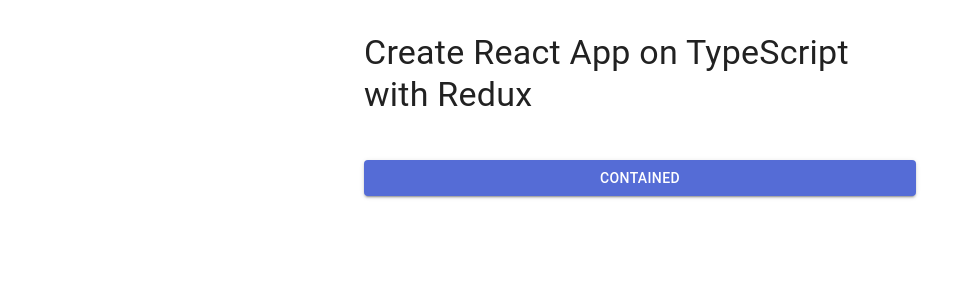
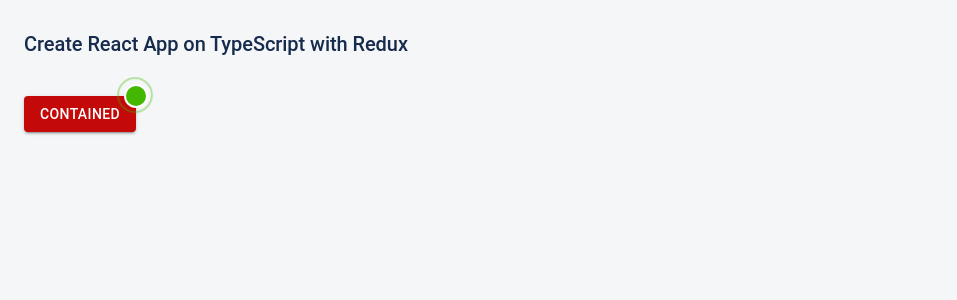
Before and after one commit to Sherzod19911/restaurant-react, a React (Create React App) app: page / in a window 1280 px wide. Shown: the top 300 px of the page, without its empty margins (0-957 px from the left). Built offline with nearby package versions, Linux system fonts and the light colour scheme.

Commit message:
feat:customized integration of MUI

```diff
--- a/src/app/App.tsx
+++ b/src/app/App.tsx
@@ -1,10 +1,11 @@
 import {Box, Button, Container, Stack, Typography} from '@mui/material';
 import React from 'react';
 import '../css/App.css';
+import { RippleBadge } from './MaterialTheme/styled';
 
 function App() {
   return (
-    <Container maxWidth="sm">
+    <Container>
     <Stack flexDirection={"column"}>
 
       <Box sx={{my: 4}}>
@@ -13,8 +14,13 @@
         </Typography>
 
       </Box>
-      <Button variant="contained">Contained</Button>
 
+      <Box>
+        <RippleBadge badgeContent={4}>
+        <Button variant="contained">Contained</Button>
+        </RippleBadge>
+
+      </Box>
     </Stack>
   </Container>
   );
--- /dev/null
+++ b/src/app/MaterialTheme/index.ts
@@ -0,0 +1,64 @@
+import { createTheme } from "@mui/material/styles";
+import { common } from "@mui/material/colors";
+import shadow from "./shadow";
+import typography from "./typography";
+
+/**
+ * LIGHT THEME (DEFAULT)
+ */
+const light = {
+  palette: {
+    type: "light",
+    background: {
+      default: "#f4f6f8",
+      paper: common.white,
+    },
+    primary: {
+      contrastText: "#ffffff",
+      main: "#c40909",
+    },
+    secondary: {
+      main: "#0383a3",
+    },
+    text: {
+      primary: "#172b4d",
+      secondary: "#6b778c",
+      dark: common.black,
+    },
+  },
+  components: {
+    MuiContainer: {
+      styleOverrides: {
+        root: {
+          height: "100%",
+          // background: "#c40909",
+        },
+      },
+    },
+    MuiCssBaseline: {
+      styleOverrides: {
+        html: { height: "100%" },
+        body: { background: "#f4f6f8", height: "100%", minHeight: "100%" },
+      },
+    },
+  },
+  shadow,
+  typography,
+};
+
+// A custom theme for this app
+let theme = createTheme(light);
+theme = createTheme(theme, {
+  components: {
+    MuiContainer: {
+      styleOverrides: {
+        maxWidthLg: {
+          [theme.breakpoints.up("lg")]: {
+            maxWidth: "1320px",
+          },
+        },
+      },
+    },
+  },
+});
+export default theme;
--- /dev/null
+++ b/src/app/MaterialTheme/shadow.ts
@@ -0,0 +1,27 @@
+export default [
+    "none",
+    "0 0 0 1px rgba(63,63,68,0.05), 0 1px 2px 0 rgba(63,63,68,0.15)",
+    "0 0 1px 0 rgba(0,0,0,0.31), 0 2px 2px -2px rgba(0,0,0,0.25)",
+    "0 0 1px 0 rgba(0,0,0,0.31), 0 3px 4px -2px rgba(0,0,0,0.25)",
+    "0 0 1px 0 rgba(0,0,0,0.31), 0 3px 4px -2px rgba(0,0,0,0.25)",
+    "0 0 1px 0 rgba(0,0,0,0.31), 0 4px 6px -2px rgba(0,0,0,0.25)",
+    "0 0 1px 0 rgba(0,0,0,0.31), 0 4px 6px -2px rgba(0,0,0,0.25)",
+    "0 0 1px 0 rgba(0,0,0,0.31), 0 4px 8px -2px rgba(0,0,0,0.25)",
+    "0 0 1px 0 rgba(0,0,0,0.31), 0 5px 8px -2px rgba(0,0,0,0.25)",
+    "0 0 1px 0 rgba(0,0,0,0.31), 0 6px 12px -4px rgba(0,0,0,0.25)",
+    "0 0 1px 0 rgba(0,0,0,0.31), 0 7px 12px -4px rgba(0,0,0,0.25)",
+    "0 0 1px 0 rgba(0,0,0,0.31), 0 6px 16px -4px rgba(0,0,0,0.25)",
+    "0 0 1px 0 rgba(0,0,0,0.31), 0 7px 16px -4px rgba(0,0,0,0.25)",
+    "0 0 1px 0 rgba(0,0,0,0.31), 0 8px 18px -8px rgba(0,0,0,0.25)",
+    "0 0 1px 0 rgba(0,0,0,0.31), 0 9px 18px -8px rgba(0,0,0,0.25)",
+    "0 0 1px 0 rgba(0,0,0,0.31), 0 10px 20px -8px rgba(0,0,0,0.25)",
+    "0 0 1px 0 rgba(0,0,0,0.31), 0 11px 20px -8px rgba(0,0,0,0.25)",
+    "0 0 1px 0 rgba(0,0,0,0.31), 0 12px 22px -8px rgba(0,0,0,0.25)",
+    "0 0 1px 0 rgba(0,0,0,0.31), 0 13px 22px -8px rgba(0,0,0,0.25)",
+    "0 0 1px 0 rgba(0,0,0,0.31), 0 14px 24px -8px rgba(0,0,0,0.25)",
+    "0 0 1px 0 rgba(0,0,0,0.31), 0 16px 28px -8px rgba(0,0,0,0.25)",
+    "0 0 1px 0 rgba(0,0,0,0.31), 0 18px 30px -8px rgba(0,0,0,0.25)",
+    "0 0 1px 0 rgba(0,0,0,0.31), 0 20px 32px -8px rgba(0,0,0,0.25)",
+    "0 0 1px 0 rgba(0,0,0,0.31), 0 22px 34px -8px rgba(0,0,0,0.25)",
+    "0 0 1px 0 rgba(0,0,0,0.31), 0 24px 36px -8px rgba(0,0,0,0.25)",
+  ];
--- /dev/null
+++ b/src/app/MaterialTheme/styled.ts
@@ -0,0 +1,31 @@
+import { styled, alpha } from "@mui/material/styles";
+import Badge from "@mui/material/Badge";
+
+export const RippleBadge = styled(Badge)(({ theme }) => ({
+  "& .MuiBadge-badge": {
+    backgroundColor: "#44b700",
+    color: "#44b700",
+    boxShadow: `0 0 0 2px ${theme.palette.background.paper}`,
+    "&::after": {
+      position: "absolute",
+      top: "-1px",
+      left: "-1px",
+      width: "100%",
+      height: "100%",
+      borderRadius: "50%",
+      animation: "ripple 1.2s infinite ease-in-out",
+      border: "1px solid currentColor",
+      content: '""',
+    },
+  },
+  "@keyframes ripple": {
+    "0%": {
+      transform: "scale(.8)",
+      opacity: 1,
+    },
+    "100%": {
+      transform: "scale(2.4)",
+      opacity: 0,
+    },
+  },
+}));
--- /dev/null
+++ b/src/app/MaterialTheme/typography.ts
@@ -0,0 +1,35 @@
+export default {
+    h1: {
+      fontWeight: 500,
+      fontSize: 35,
+      letterSpacing: '-0.24px'
+    },
+    h2: {
+      fontWeight: 500,
+      fontSize: 29,
+      letterSpacing: '-0.24px'
+    },
+    h3: {
+      fontWeight: 500,
+      fontSize: 24,
+      letterSpacing: '-0.06px'
+    },
+    h4: {
+      fontWeight: 500,
+      fontSize: 20,
+      letterSpacing: '-0.06px'
+    },
+    h5: {
+      fontWeight: 500,
+      fontSize: 16,
+      letterSpacing: '-0.05px'
+    },
+    h6: {
+      fontWeight: 500,
+      fontSize: 14,
+      letterSpacing: '-0.05px'
+    },
+    overline: {
+      fontWeight: 500
+    }
+  };
--- a/src/index.tsx
+++ b/src/index.tsx
@@ -7,7 +7,7 @@
 import '../src/css/index.css';
 
 import CssBaseline from "@mui/material/CssBaseline";
-import theme from "./theme";
+import theme from "./app/MaterialTheme";
 import { ThemeProvider } from '@mui/material/styles';
 
 const container = document.getElementById("root")!;
```
